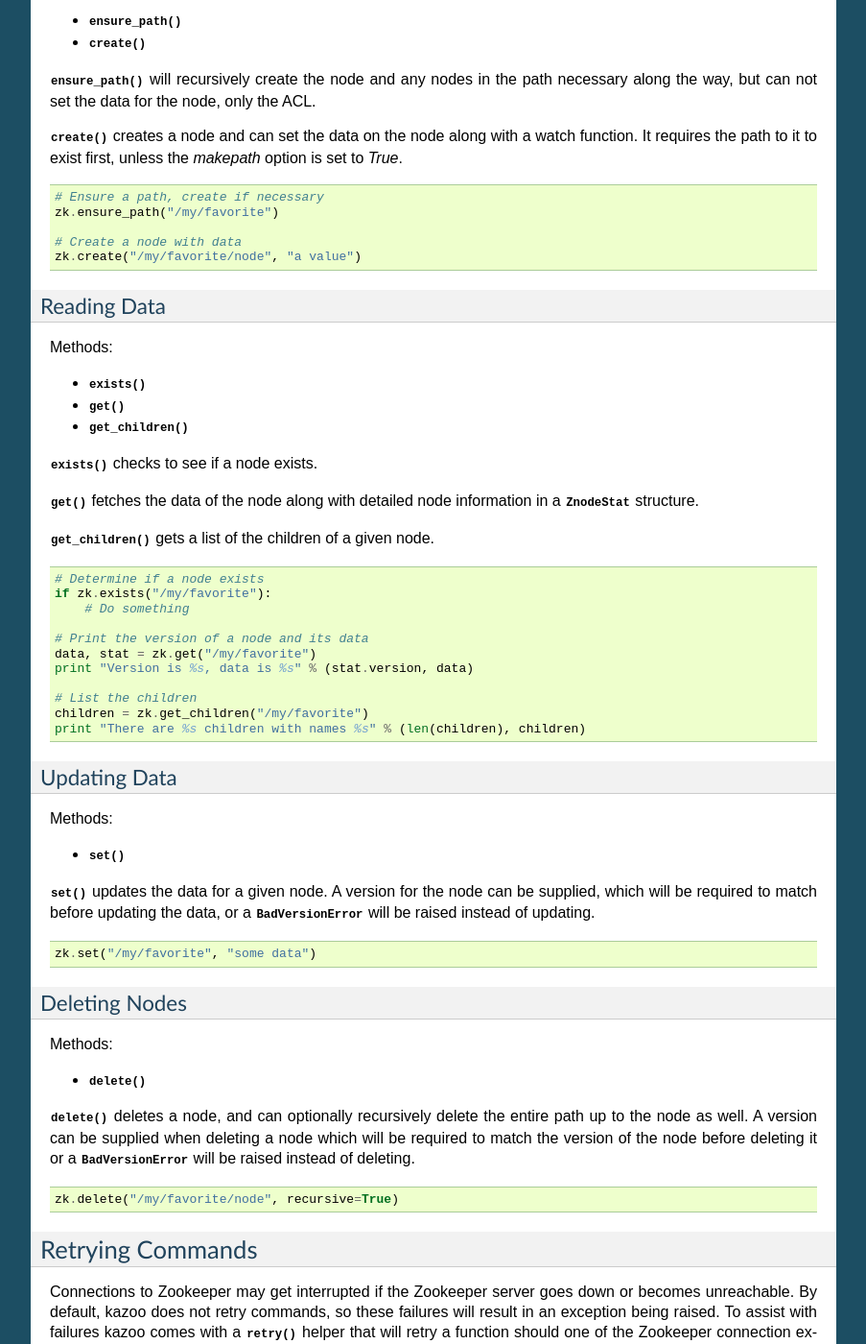
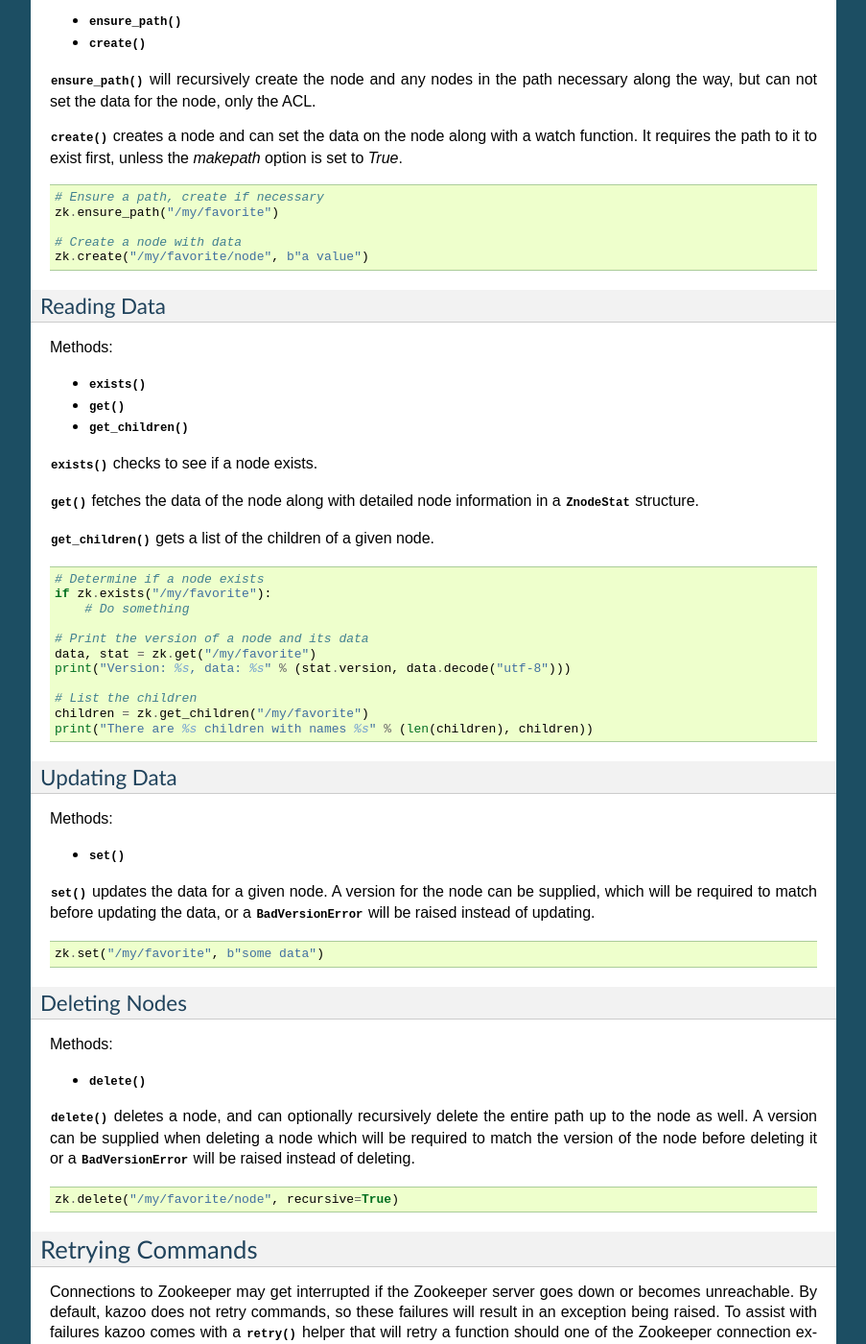
Before and after one commit to python-zk/kazoo, a Sphinx documentation site: the page built from docs/basic_usage.rst, in a window 1280 px wide and 1400 px high, scrolled down 2732 px. Shown: the whole window at 96% size, without its empty margins (198-1101 px from the left). Built offline with Sphinx 7.4.7, drawn with Linux system fonts in a browser that asks for light colours; some of the changed text lies outside the part shown.

```diff
--- a/docs/basic_usage.rst
+++ b/docs/basic_usage.rst
@@ -152,9 +152,9 @@ example:
     def watch_for_ro(state):
         if state == KazooState.CONNECTED:
             if zk.client_state == KeeperState.CONNECTED_RO:
-                print "Read only mode!"
+                print("Read only mode!")
             else:
-                print "Read/Write mode!"
+                print("Read/Write mode!")
 
 It's important to note that a `KazooState` is passed in to the listener
 but the read-only information is only available by comparing the
@@ -194,7 +194,7 @@ first, unless the `makepath` option is set to `True`.
     zk.ensure_path("/my/favorite")
 
     # Create a node with data
-    zk.create("/my/favorite/node", "a value")
+    zk.create("/my/favorite/node", b"a value")
 
 Reading Data
 ------------
@@ -222,11 +222,11 @@ a given node.
 
     # Print the version of a node and its data
     data, stat = zk.get("/my/favorite")
-    print "Version is %s, data is %s" % (stat.version, data)
+    print("Version: %s, data: %s" % (stat.version, data.decode("utf-8")))
 
     # List the children
     children = zk.get_children("/my/favorite")
-    print "There are %s children with names %s" % (len(children), children)
+    print("There are %s children with names %s" % (len(children), children))
 
 Updating Data
 -------------
@@ -242,7 +242,7 @@ raised instead of updating.
 
 .. code-block:: python
 
-    zk.set("/my/favorite", "some data")
+    zk.set("/my/favorite", b"some data")
 
 Deleting Nodes
 --------------
@@ -386,12 +386,12 @@ called directly allowing them to be used as decorators:
 
     @zk.ChildrenWatch("/my/favorite/node")
     def watch_children(children):
-        print "Children are now: %s" % children
+        print("Children are now: %s" % children)
     # Above function called immediately, and from then on
 
     @zk.DataWatch("/my/favorite")
     def watch_node(data, stat):
-        print "Version is %s, data is %s" % (stat.version, data)
+        print("Version: %s, data: %s" % (stat.version, data.decode("utf-8")))
 
 Transactions
 ============
@@ -409,7 +409,7 @@ transaction.
 
     transaction = zk.transaction()
     transaction.check('/node/a', version=3)
-    transaction.create('/node/b', "a value")
+    transaction.create('/node/b', b"a value")
     results = transaction.commit()
 
 The :meth:`~kazoo.client.KazooClient.transaction` method returns a
```
